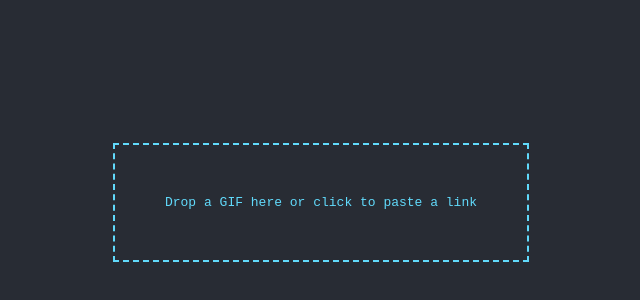
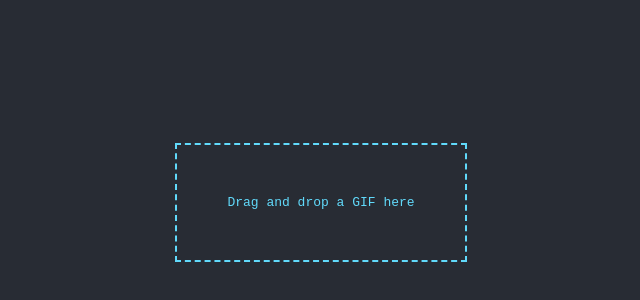
Before and after one commit to compzombie/AsciiGif, a website built with webpack: page index.html in a window 1280 px wide. Shown: the part 196-496 px from the top of the page, without its empty margins (319-959 px from the left). Built offline with nearby package versions, Linux system fonts and the light colour scheme.

Commit message:
adding to body

```diff
--- a/index.html
+++ b/index.html
@@ -29,7 +29,8 @@
   </style>
 </head>
 <body>
-  <div id="drop-zone">Drop a GIF here or click to paste a link</div>
+  <div id="drop-zone">Drag and drop a GIF here</div>
   <div id="ascii-output"></div>
+  <script src="src/index.js"></script>
 </body>
 </html>
```
